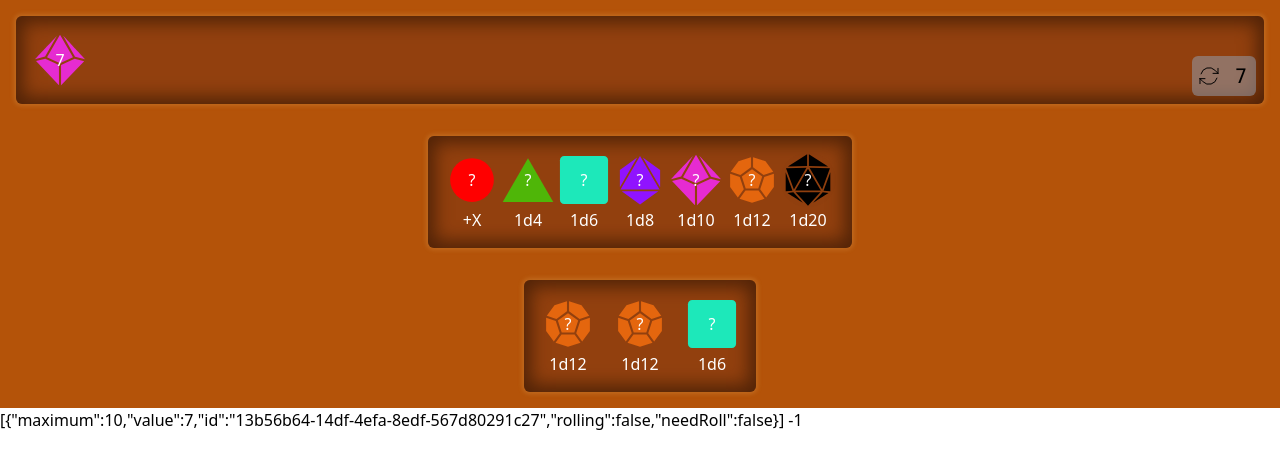
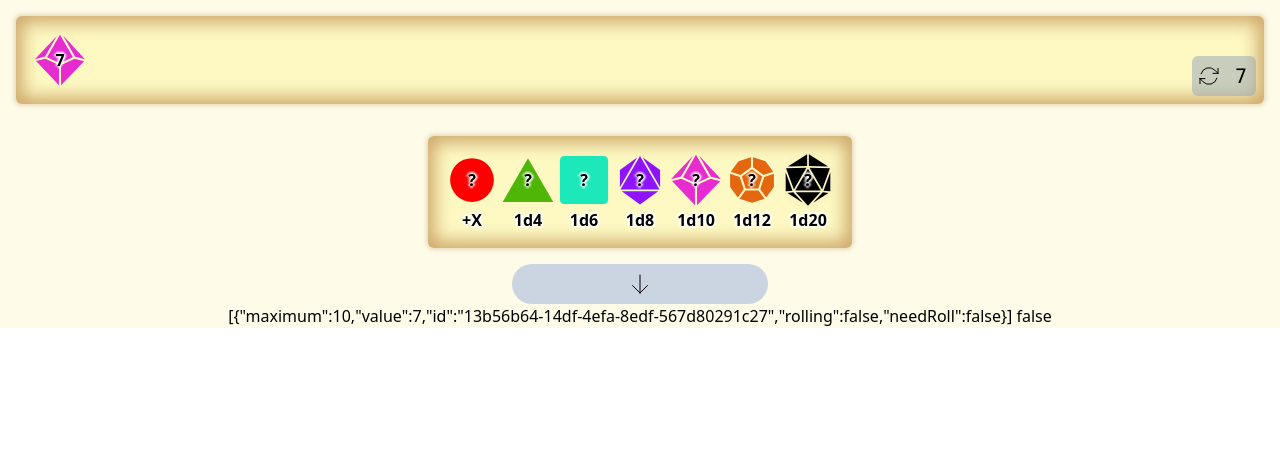
Before and after one commit to Lethargie1/Maptool-DiceTray, a Svelte app: page / in a window 1280 px wide. Shown: the top 468 px of the page. Built offline with nearby package versions, Linux system fonts and the light colour scheme; the HTML template or start-up script is replaced by a standard one.

Commit message:
general improvement

```diff
--- a/package.json
+++ b/package.json
@@ -17,6 +17,7 @@
     "@rollup/plugin-html": "^0.2.4",
     "@rollup/plugin-node-resolve": "^14.1.0",
     "@rollup/plugin-replace": "^4.0.0",
+    "@rollup/plugin-url": "^8.0.0",
     "autoprefixer": "^10.4.12",
     "postcss": "^8.4.16",
     "postcss-load-config": "^4.0.1",
--- a/rollup.config.js
+++ b/rollup.config.js
@@ -8,6 +8,8 @@ import svg from 'rollup-plugin-svg'
 import preprocess from 'svelte-preprocess';
 import tailwind from 'tailwindcss'
 import autoprefixer from 'autoprefixer'
+import url from '@rollup/plugin-url';
+
 
 export default commandLineArgs => {
   return {
@@ -47,6 +49,11 @@ export default commandLineArgs => {
       svg({base64:true}),
       babel({ babelHelpers: 'bundled' }),
       commandLineArgs.configDebug && livereload(),
+      url(
+        {
+          exclude:['**/*.svg'],
+          limit: 0
+        })
     ]
   }
 };
--- a/src/Dice.svelte
+++ b/src/Dice.svelte
@@ -46,18 +46,18 @@
     />
     {#if !displayMode}
         {#if !diceContent.rolling}
-            <div class="text-white z-20">
+            <div class=" z-20 shadowy">
                 {diceContent.value}
             </div>
         {/if}
     {:else}
-        <div class="text-white z-20">
+        <div class=" z-20 shadowy">
             ?
         </div>
     {/if}
 </div>
 {#if displayMode}
-<div class="text-white z-20">
+<div class=" z-20 shadowy">
     {diceContent.display}
 </div>
 {/if}
@@ -79,4 +79,8 @@
         animation-name: rotation;
         animation-duration: 2s;
     }
+    .shadowy {
+        @apply font-bold;
+        text-shadow: 0 2px 2px white, 2px 0 2px white, -2px 0 2px white, 0 -2px 2px white;
+    }
 </style>
--- a/src/Icon.svelte
+++ b/src/Icon.svelte
@@ -9,8 +9,28 @@
             name: "reroll",
             svg: `<path stroke-linecap="round" stroke-linejoin="round" d="M16.023 9.348h4.992v-.001M2.985 19.644v-4.992m0 0h4.992m-4.993 0l3.181 3.183a8.25 8.25 0 0013.803-3.7M4.031 9.865a8.25 8.25 0 0113.803-3.7l3.181 3.182m0-4.991v4.99" />`,
         },
+        {
+            box: 24,
+            name: "garbage",
+            svg: `<path stroke-linecap="round" stroke-linejoin="round" d="M14.74 9l-.346 9m-4.788 0L9.26 9m9.968-3.21c.342.052.682.107 1.022.166m-1.022-.165L18.16 19.673a2.25 2.25 0 01-2.244 2.077H8.084a2.25 2.25 0 01-2.244-2.077L4.772 5.79m14.456 0a48.108 48.108 0 00-3.478-.397m-12 .562c.34-.059.68-.114 1.022-.165m0 0a48.11 48.11 0 013.478-.397m7.5 0v-.916c0-1.18-.91-2.164-2.09-2.201a51.964 51.964 0 00-3.32 0c-1.18.037-2.09 1.022-2.09 2.201v.916m7.5 0a48.667 48.667 0 00-7.5 0" />`
+        },
+        {
+            box: 24,
+            name: "traysend",
+            svg: `<path stroke-linecap="round" stroke-linejoin="round" d="M9 8.25H7.5a2.25 2.25 0 00-2.25 2.25v9a2.25 2.25 0 002.25 2.25h9a2.25 2.25 0 002.25-2.25v-9a2.25 2.25 0 00-2.25-2.25H15m0-3l-3-3m0 0l-3 3m3-3V15" />`
+        },
+        {
+            box: 24,
+            name: "arrowdown",
+            svg:`<path stroke-linecap="round" stroke-linejoin="round" d="M19.5 13.5L12 21m0 0l-7.5-7.5M12 21V3" />`
+        },
+        {
+            box:24,
+            name:"arrowup",
+            svg:`<path stroke-linecap="round" stroke-linejoin="round" d="M12 19.5v-15m0 0l-6.75 6.75M12 4.5l6.75 6.75" />`
+        }
     ];
-    let displayIcon = icons.find((e) => e.name === name);
+    $: displayIcon = icons.find((e) => e.name === name);
 </script>
 
 <svg
--- /dev/null
+++ b/src/SavedDiceTray.svelte
@@ -0,0 +1,45 @@
+<script>
+    import TrayHole from "./TrayHole.svelte";
+    import Dice from "./Dice.svelte";
+    import Icon from "./Icon.svelte";
+
+    export let savedDiceComb = null;
+</script>
+
+<div class="p-2 z-0 relative flex w-full">
+    <div
+        class="flex justify-start flex-col rounded-l-md gap-2 items-stretch w-40 border-r-0 bg-opacity-0 border-2 border-slate-700 border-opacity-50"
+    >
+        <div class="flex justify-around">
+            <div class:iconWrapper={true}>
+                <Icon name="traysend" class="w-8 h-8" />
+            </div>
+            <div class:iconWrapper={true}>
+                <Icon name="garbage" class="stroke-red-700 w-8 h-8"/>
+            </div>
+        </div>
+        <input
+            value={savedDiceComb.name}
+            class="rounded-sm border-slate-500 text-center font-semibold text-lg p-1 bg-transparent"
+        />
+    </div>
+    <div
+        class="p-2  rounded-r-md flex-grow border-l-0 bg-opacity-0 border-2 border-slate-700 border-opacity-50"
+    >
+        <TrayHole class="justify-start">
+            {#each savedDiceComb.diceList as dice}
+                <div
+                    class=" bg-transparent flex items-center justify-center cursor-pointer"
+                >
+                    <Dice diceContent={dice} displayMode={true} />
+                </div>
+            {/each}
+        </TrayHole>
+    </div>
+</div>
+
+<style>
+    .iconWrapper {
+        @apply p-2 hover:bg-slate-500 hover:bg-opacity-50 rounded-md
+    }
+</style>
--- a/src/Tray.svelte
+++ b/src/Tray.svelte
@@ -9,13 +9,14 @@
     import Icon from "./Icon.svelte";
     import TrayTotal from "./TrayTotal.svelte"
     import TrayHole from "./TrayHole.svelte"
+    import SavedDiceTray from "./SavedDiceTray.svelte"
 
+    let displaySaved = false;
     let showModal = false;
-    let value = -1;
-    $: trayTotal = $trayContent.reduce(
-        (previousTotal, currentDice) => previousTotal + currentDice.value,
-        0
-    );
+    $: unsavedCombination = {
+        name: "new comb",
+        diceList: $trayContent
+    }
 
     function handleDiceAdd(possibleDice) {
         if (possibleDice.maximum === 0) {
@@ -24,9 +25,7 @@
         }
         trayContent.update((state) => [...state, DiceObj.from(possibleDice)]);
     }
-    function handleContext(event) {
-        event.preventDefault();
-    }
+
 
     function handleDiceRemoveId(id) {
         trayContent.update((state) => {
@@ -53,9 +52,9 @@
     }
 </script>
 
-<div class="bg-amber-700">
-<div class="p-4">
-    <TrayHole class="justify-start min-h-full">
+<div class="bg-yellow-50 flex flex-col items-center">
+<div class="p-4 w-full">
+    <TrayHole class="justify-start ">
         {#each $trayContent as diceContent, i (diceContent.id)}
             <div
                 animate:flip={{ delay: 200, duration: 1000 }}
@@ -82,32 +81,27 @@
         {/each}
     </TrayHole>
 </div>
-<div class="p-4 flex justify-center">
 
+<div
+    class="h-10 w-64 bg-slate-300 hover:bg-slate-400 active:bg-slate-200 rounded-full flex items-center justify-center"
+    on:click={()=>{displaySaved = !displaySaved}}
+    >
+    <Icon name={displaySaved ? "arrowup" : "arrowdown"} class="m-6 h-6" />
+</div>
+{#if displaySaved}
     {#each $savedDiceCombination as diceComb}
-    <div
-        class="bg-amber-800 flex items-center gap-4 p-4 justify-center trayhole rounded-md"
-    >
-    {#each diceComb.diceList as dice}
-        <div  class=" bg-transparent flex items-center justify-center cursor-pointer">
-            <Dice diceContent={dice} displayMode={true} />
+    <SavedDiceTray savedDiceComb={diceComb} />
+    {/each}
+{/if}
 
-        </div>
-        {/each}
-    </div>
-    {/each}
 
-</div>
-</div>
 
 
 <ModifierModal bind:showModal on:success={handleModalModifier} />
 {JSON.stringify($trayContent)}
-{value}
+{displaySaved}
+</div>
 
 <style>
-    .trayhole {
-        box-shadow: inset 0 0px 17px 7px rgba(54, 23, 4, 0.7),
-            0 0 4px 2px rgba(221, 160, 81, 0.3); /*bottom internal shadow*/
-    }
+
 </style>
--- a/src/TrayHole.svelte
+++ b/src/TrayHole.svelte
@@ -1,4 +1,6 @@
 <script>
+
+
     export let contextAction = () => null;
     function handleContext(event) {
         event.preventDefault();
@@ -6,15 +8,21 @@
     }
 </script>
 
-<div class:hole={true} class={$$props.class} on:contextmenu={handleContext}>
+
+<div
+    class:hole={true}
+    class={$$props.class}
+    on:contextmenu={handleContext}
+>
     <slot />
 </div>
 
 <style>
     .hole {
-        @apply bg-amber-800 flex flex-wrap gap-0 p-4 relative rounded-md;
-        box-shadow: inset 0 0px 17px 7px rgba(54, 23, 4, 0.7),
-            0 0 4px 2px rgba(221, 160, 81, 0.3); /*bottom internal shadow*/
+        @apply bg-yellow-100 flex flex-wrap gap-0 p-4 relative rounded-md;
+        box-shadow: inset 0 0px 17px 7px rgba(187, 137, 72, 0.7),
+            0 0 4px 2px rgba(182, 146, 99, 0.3); /*bottom internal shadow*/
+
     }
 
 </style>
```
Also changed, not shown: 2 other files (tests, documents, lock files or other folders).
